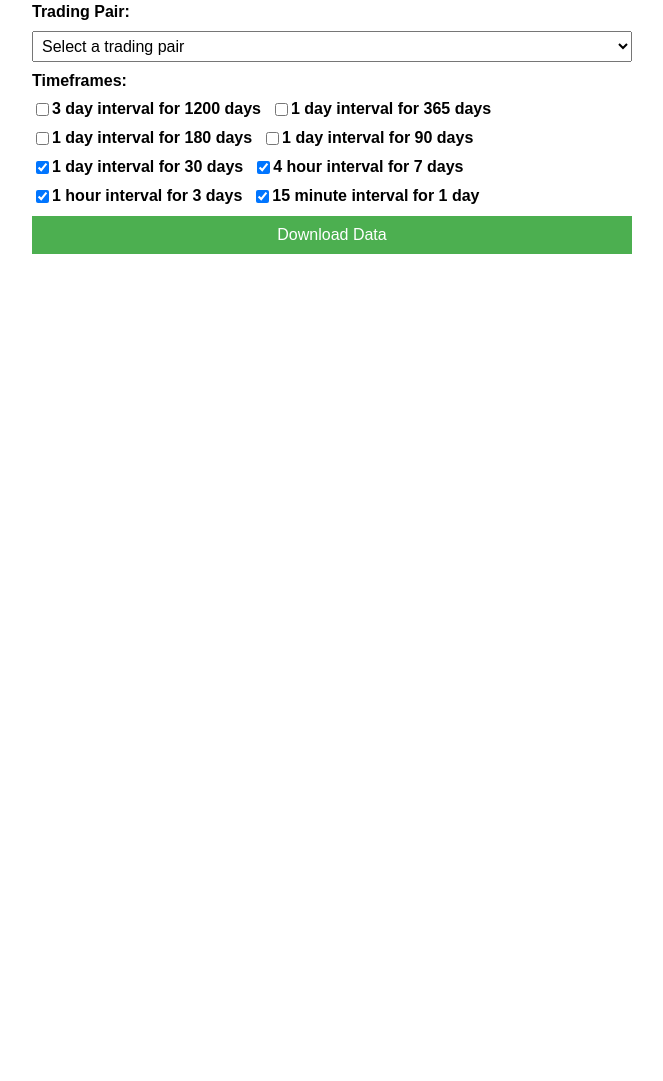
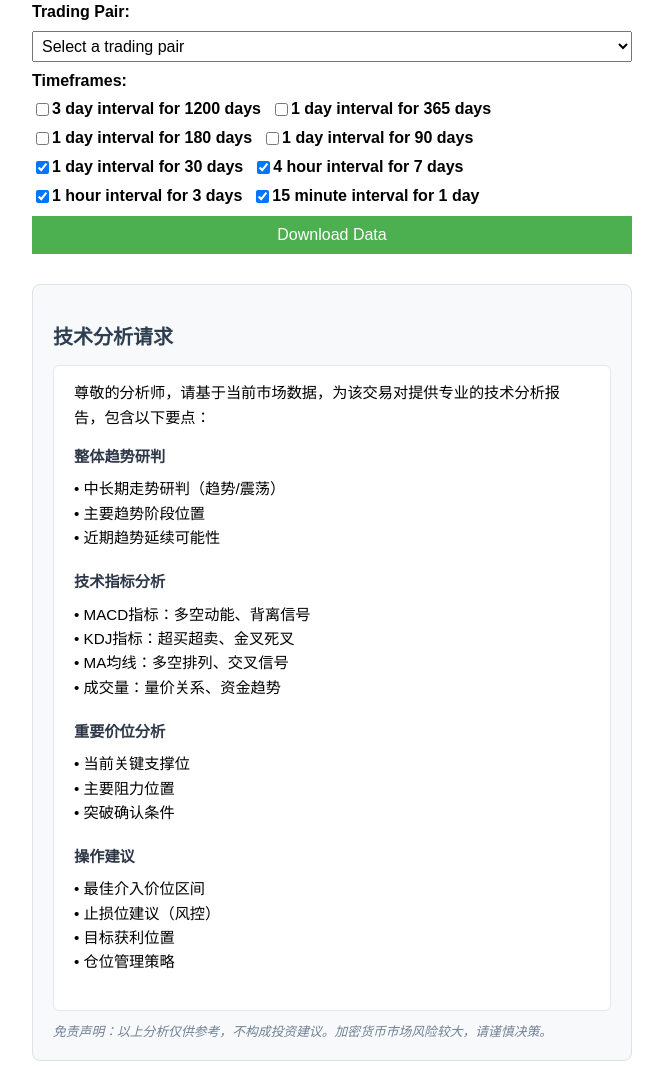
Before and after one commit to yanqinghao/bian-monitor, a plain HTML site: page web/statics/index.html in a window 1280 px wide. Shown: the part 97-1178 px from the top of the page, without its empty margins (308-971 px from the left). Before the commit the page ends 800 px from the top, so only its background shows below. Drawn offline with Linux system fonts and the light colour scheme; no server answers.

Commit message:
add prompt

```diff
--- a/web/statics/index.html
+++ b/web/statics/index.html
@@ -50,6 +50,86 @@
         #customSymbolInput {
             display: none;
         }
+        .analysis-prompt {
+            margin-top: 30px;
+            padding: 20px;
+            background: #f8f9fa;
+            border-radius: 8px;
+            border: 1px solid #dee2e6;
+        }
+
+        .analysis-prompt h2 {
+            color: #2c3e50;
+            margin-bottom: 15px;
+            font-size: 1.25rem;
+        }
+
+        .analysis-options {
+            display: flex;
+            gap: 10px;
+            margin-bottom: 15px;
+            flex-wrap: wrap;
+        }
+
+        .analysis-option {
+            background: white;
+            border: 1px solid #cbd5e0;
+            padding: 8px 16px;
+            border-radius: 4px;
+            cursor: pointer;
+            transition: all 0.2s;
+        }
+
+        .analysis-option:hover {
+            background: #edf2f7;
+            border-color: #a0aec0;
+        }
+
+        .analysis-option.active {
+            background: #4299e1;
+            color: white;
+            border-color: #3182ce;
+        }
+
+        .prompt-text {
+            background: white;
+            padding: 15px 20px;
+            border-radius: 6px;
+            border: 1px solid #e2e8f0;
+            margin-top: 15px;
+            font-size: 0.95rem;
+            line-height: 1.6;
+        }
+
+        .prompt-text p {
+            margin: 0 0 15px 0;
+        }
+
+        .prompt-text ul {
+            margin: 5px 0 15px 0;
+            padding-left: 20px;
+        }
+
+        .prompt-text li {
+            margin-bottom: 8px;
+        }
+
+        .prompt-text .section {
+            margin-bottom: 20px;
+        }
+
+        .prompt-text .section-title {
+            font-weight: bold;
+            color: #2d3748;
+            margin-bottom: 8px;
+        }
+
+        .disclaimer {
+            font-size: 0.8rem;
+            color: #718096;
+            margin-top: 10px;
+            font-style: italic;
+        }
     </style>
 </head>
 <body>
@@ -101,6 +181,54 @@
         <button type="submit">Download Data</button>
     </form>
 
+    <div class="analysis-prompt">
+        <h2>技术分析请求</h2>
+        <!-- <div class="analysis-options">
+            <div class="analysis-option active">综合分析</div>
+            <div class="analysis-option">趋势分析</div>
+            <div class="analysis-option">支阻位分析</div>
+            <div class="analysis-option">交易策略</div>
+        </div> -->
+
+        <div class="prompt-text">
+            <p>尊敬的分析师，请基于当前市场数据，为该交易对提供专业的技术分析报告，包含以下要点：</p>
+
+            <div class="section">
+                <div class="section-title">整体趋势研判</div>
+                • 中长期走势研判（趋势/震荡）<br>
+                • 主要趋势阶段位置<br>
+                • 近期趋势延续可能性
+            </div>
+
+            <div class="section">
+                <div class="section-title">技术指标分析</div>
+                • MACD指标：多空动能、背离信号<br>
+                • KDJ指标：超买超卖、金叉死叉<br>
+                • MA均线：多空排列、交叉信号<br>
+                • 成交量：量价关系、资金趋势
+            </div>
+
+            <div class="section">
+                <div class="section-title">重要价位分析</div>
+                • 当前关键支撑位<br>
+                • 主要阻力位置<br>
+                • 突破确认条件
+            </div>
+
+            <div class="section">
+                <div class="section-title">操作建议</div>
+                • 最佳介入价位区间<br>
+                • 止损位建议（风控）<br>
+                • 目标获利位置<br>
+                • 仓位管理策略
+            </div>
+        </div>
+
+        <div class="disclaimer">
+            免责声明：以上分析仅供参考，不构成投资建议。加密货币市场风险较大，请谨慎决策。
+        </div>
+    </div>
+
     <script src="script.js"></script>
 </body>
 </html>
```
